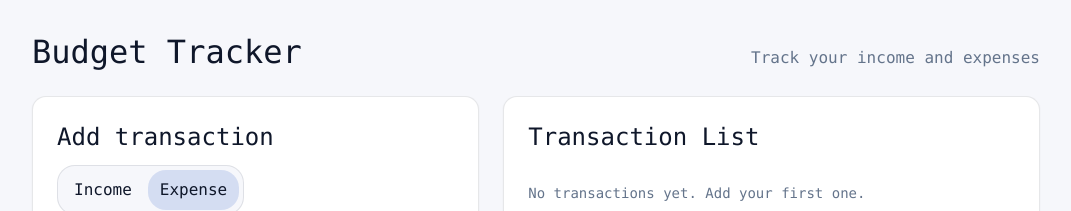
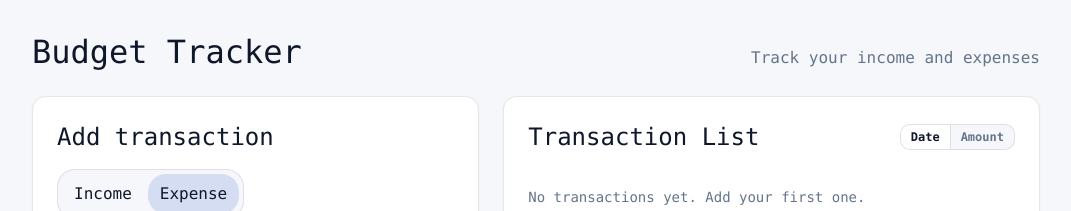
Before and after one commit to ocb013/budget-tracker, a React (Vite) app: page / in a window 1280 px wide. Shown: the top 211 px of the page, without its empty margins (104-1175 px from the left). Built offline with nearby package versions, Linux system fonts and the light colour scheme.

Commit message:
feat(transactions): add sorting toggle by date and amount

```diff
--- a/src/entities/transaction/model/types.ts
+++ b/src/entities/transaction/model/types.ts
@@ -27,3 +27,5 @@ export interface Totals {
     expenseCents: number;
     balanceCents: number;
 }
+
+export type SortMode = 'date' | 'amount';
--- a/src/entities/transaction/ui/TransactionList/TransactionList.tsx
+++ b/src/entities/transaction/ui/TransactionList/TransactionList.tsx
@@ -2,9 +2,10 @@ import { useDeleteTransactionMutation } from '@/shared/api/queries/transactions'
 import { Card } from '@/shared/ui/Card/Card';
 import { Skeleton } from '@/shared/ui/Skeleton/Skeleton';
 import clsx from 'clsx';
-import type { FC, ReactNode } from 'react';
-import type { Transaction } from '../../model/types';
+import { useMemo, useState, type FC, type ReactNode } from 'react';
+import type { SortMode, Transaction } from '../../model/types';
 import { TransactionItem } from '../TransactionItem/TransactionItem';
+import { TransactionSortToggle } from '../TransactionSortToggle/TransactionSortToggle';
 import cls from './TransactionList.module.scss';
 
 interface TransactionListProps {
@@ -45,11 +46,25 @@ export const TransactionList: FC<TransactionListProps> = ({
 
     const deletingId = isPending ? variables : undefined;
 
+    const [sort, setSort] = useState<SortMode>('date');
+
+    const sortedItems = useMemo(() => {
+        if (sort === 'date') {
+            return items;
+        }
+
+        return [...items].sort((a, b) => {
+            const diff = b.amountCents - a.amountCents;
+            if (diff !== 0) return diff;
+            return b.date.localeCompare(a.date);
+        });
+    }, [items, sort]);
+
     let content: ReactNode;
 
     if (isLoading) {
         content = <TransactionListSkeleton />;
-    } else if (items.length === 0) {
+    } else if (sortedItems.length === 0) {
         content = (
             <div className={cls.emptyState}>
                 No transactions yet. Add your first one.
@@ -58,7 +73,7 @@ export const TransactionList: FC<TransactionListProps> = ({
     } else {
         content = (
             <div className={cls.list}>
-                {items.map((item) => (
+                {sortedItems.map((item) => (
                     <TransactionItem
                         transaction={item}
                         key={item.id}
@@ -70,6 +85,10 @@ export const TransactionList: FC<TransactionListProps> = ({
         );
     }
 
+    const rightSlot = (
+        <TransactionSortToggle value={sort} onChange={setSort} />
+    );
+
     return (
         <div
             className={clsx(cls.wrapper, className)}
@@ -77,6 +96,7 @@ export const TransactionList: FC<TransactionListProps> = ({
         >
             <Card
                 title="Transaction List"
+                rightSlot={rightSlot}
                 className={cls.transactionList}
             >
                 <div className={cls.scrollArea}>{content}</div>
--- /dev/null
+++ b/src/entities/transaction/ui/TransactionSortToggle/TransactionSortToggle.module.scss
@@ -0,0 +1,38 @@
+.sortToggle {
+    display: inline-flex;
+    border: 1px solid var(--border);
+    border-radius: var(--r-sm);
+    overflow: hidden;
+    background: var(--bg);
+}
+
+.sortButton {
+    appearance: none;
+    border: none;
+    background: transparent;
+    color: var(--muted);
+    font: var(--font-s);
+    font-weight: 600;
+    padding: 6px 10px;
+    cursor: pointer;
+    line-height: 1;
+}
+
+.sortActive {
+    background: var(--surface);
+    color: var(--text);
+    cursor: default;
+}
+
+.sortButton:not(.sortActive):hover {
+    background: rgba(0, 0, 0, 0.04);
+    color: var(--text);
+}
+
+.sortButton + .sortButton {
+    border-left: 1px solid var(--border);
+}
+
+.sortButton:disabled {
+    opacity: 1;
+}
--- /dev/null
+++ b/src/entities/transaction/ui/TransactionSortToggle/TransactionSortToggle.tsx
@@ -0,0 +1,45 @@
+import clsx from 'clsx';
+import type { FC } from 'react';
+import type { SortMode } from '../../model/types';
+import cls from './TransactionSortToggle.module.scss';
+
+interface TransactionSortToggleProps {
+    value: SortMode;
+    onChange: (mode: SortMode) => void;
+}
+
+export const TransactionSortToggle: FC<
+    TransactionSortToggleProps
+> = ({ value, onChange }) => {
+    return (
+        <div
+            className={cls.sortToggle}
+            role="group"
+            aria-label="Sort transactions"
+        >
+            <button
+                type="button"
+                className={clsx(cls.sortButton, {
+                    [cls.sortActive]: value === 'date'
+                })}
+                aria-pressed={value === 'date'}
+                onClick={() => onChange('date')}
+                disabled={value === 'date'}
+            >
+                Date
+            </button>
+
+            <button
+                type="button"
+                className={clsx(cls.sortButton, {
+                    [cls.sortActive]: value === 'amount'
+                })}
+                aria-pressed={value === 'amount'}
+                onClick={() => onChange('amount')}
+                disabled={value === 'amount'}
+            >
+                Amount
+            </button>
+        </div>
+    );
+};
--- a/src/shared/ui/Card/Card.module.scss
+++ b/src/shared/ui/Card/Card.module.scss
@@ -6,7 +6,22 @@
     padding: var(--s-6);
 }
 
+.header {
+    margin-bottom: var(--s-4);
+    display: flex;
+    align-items: center;
+    justify-content: space-between;
+    gap: var(--s-3);
+}
+
 .cardTitle {
     font: var(--font-l);
-    margin-bottom: var(--s-3);
+    min-width: 0;
 }
+
+.rightSlot {
+    display: flex;
+    gap: var(--s-2);
+    align-items: center;
+    margin-left: auto;
+}
--- a/src/shared/ui/Card/Card.tsx
+++ b/src/shared/ui/Card/Card.tsx
@@ -5,17 +5,32 @@ import cls from './Card.module.scss';
 interface CardProps {
     className?: string;
     title?: string;
+    rightSlot?: ReactNode;
     children: ReactNode;
 }
 
 export const Card: FC<CardProps> = ({
     className,
     title,
+    rightSlot,
     children
 }) => {
+    const hasHeader = rightSlot || title;
+
     return (
         <div className={clsx(cls.card, className)}>
-            {title && <h2 className={cls.cardTitle}>{title}</h2>}
+            {hasHeader && (
+                <div className={cls.header}>
+                    {title && (
+                        <h2 className={cls.cardTitle}>{title}</h2>
+                    )}
+                    {rightSlot && (
+                        <div className={cls.rightSlot}>
+                            {rightSlot}
+                        </div>
+                    )}
+                </div>
+            )}
             {children}
         </div>
     );
```
